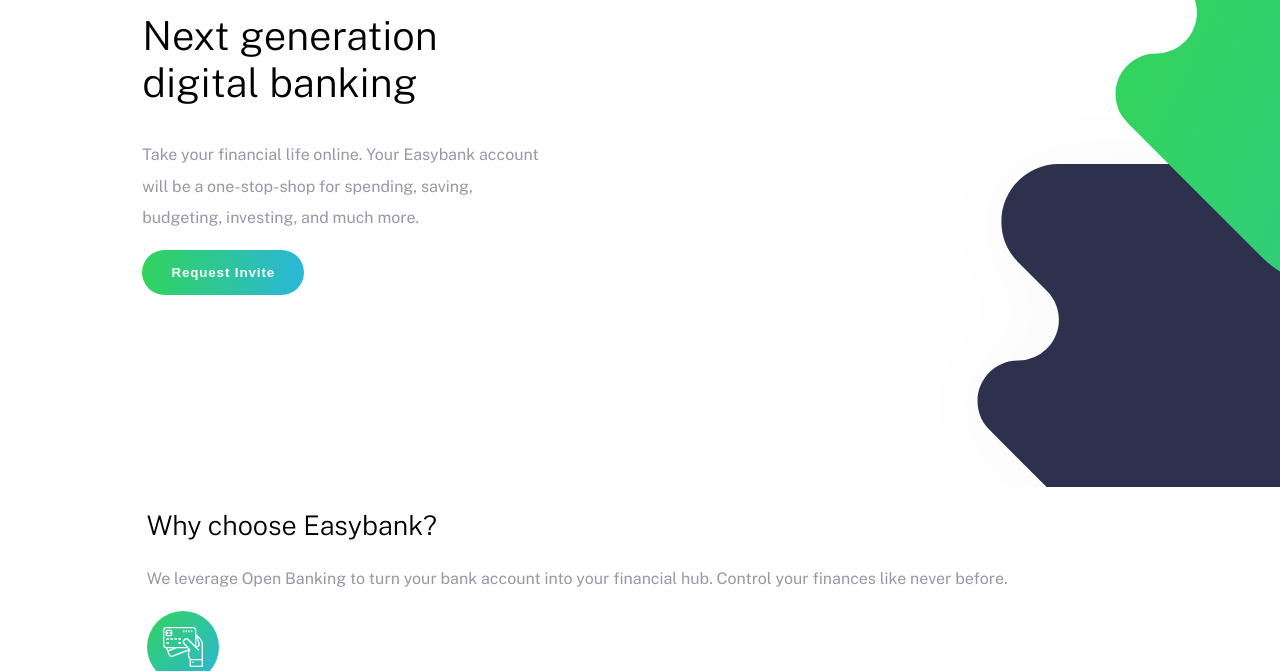
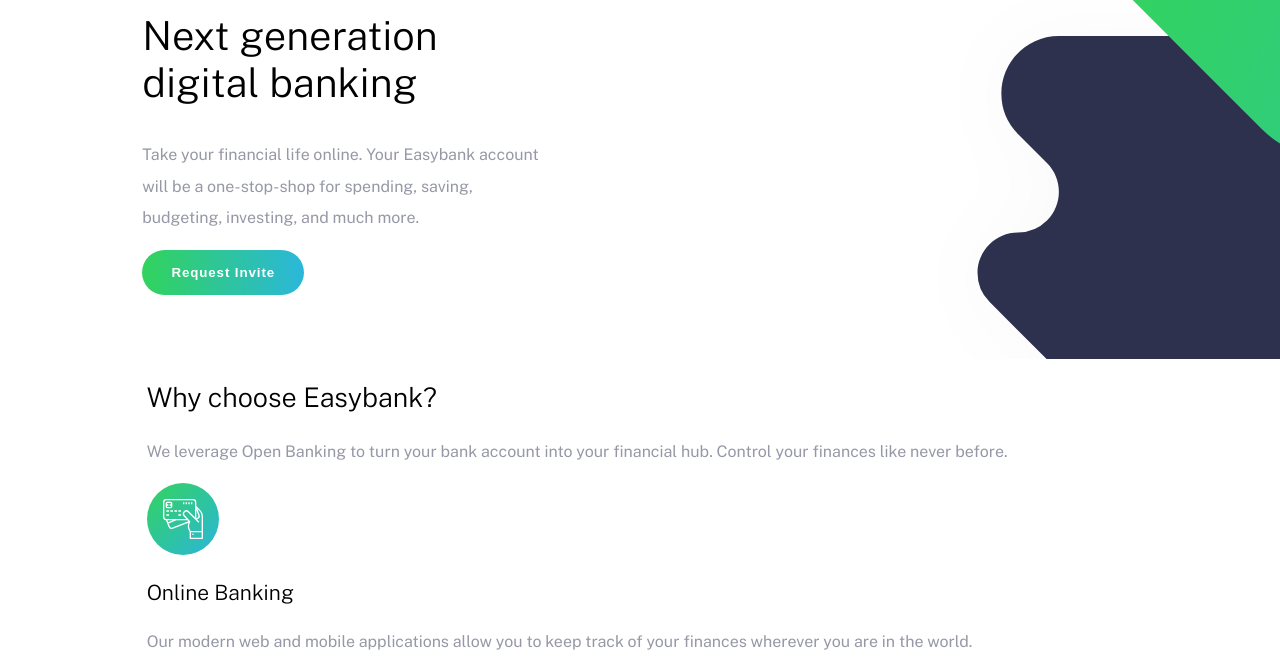
Before and after one commit to roc2246/easybank-landing-page__FEM, a website: page index.html in a window 1280 px wide. Shown: the part 93-764 px from the top of the page. Drawn offline with nearby package versions, Linux system fonts and the light colour scheme.

Commit message:
Fixed negative margin on desktop for hero image

```diff
--- a/sass/components/images.scss
+++ b/sass/components/images.scss
@@ -27,6 +27,7 @@
 @media (min-width: 884px) {
   .hero {
     &__img {
+      margin-top: rem(-250px);
       margin-left: unset;
     }
     &__bg {
```
Also changed, not shown: css/style.css.
